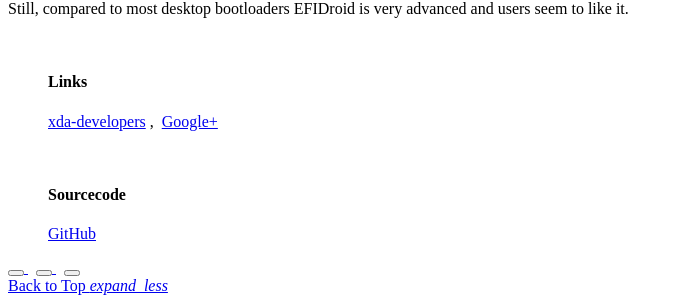
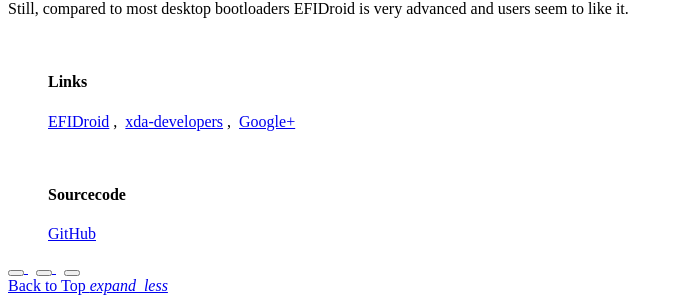
Before and after one commit to M1cha/m1cha.github.io, a PHP site: template templates/projects/top-projects/efidroid.php in a window 1280 px wide. Shown: the part 1029-1332 px from the top of the page, without its empty margins (0-683 px from the left). Run offline with PHP 8.4, Linux system fonts and the light colour scheme; the template is opened without the code that fills it, so the values that code supplies are empty.

Commit message:
efidroid: add link to efidroid website

```diff
--- a/templates/projects/top-projects/efidroid.php
+++ b/templates/projects/top-projects/efidroid.php
@@ -82,6 +82,8 @@ Still, compared to most desktop bootloaders EFIDroid is very advanced and users
 
 <ul class="articlenote_forum">
   <h4>Links</h4>
+  <a href="http://efidroid.org/" target="_blank">EFIDroid</a>
+  <span>,&nbsp;</span>
   <a href="http://forum.xda-developers.com/android/software-hacking/efidroid-t3447466" target="_blank">xda-developers</a>
   <span>,&nbsp;</span>
   <a href="https://plus.google.com/communities/114053643671219382368" target="_blank">Google+</a>
```
